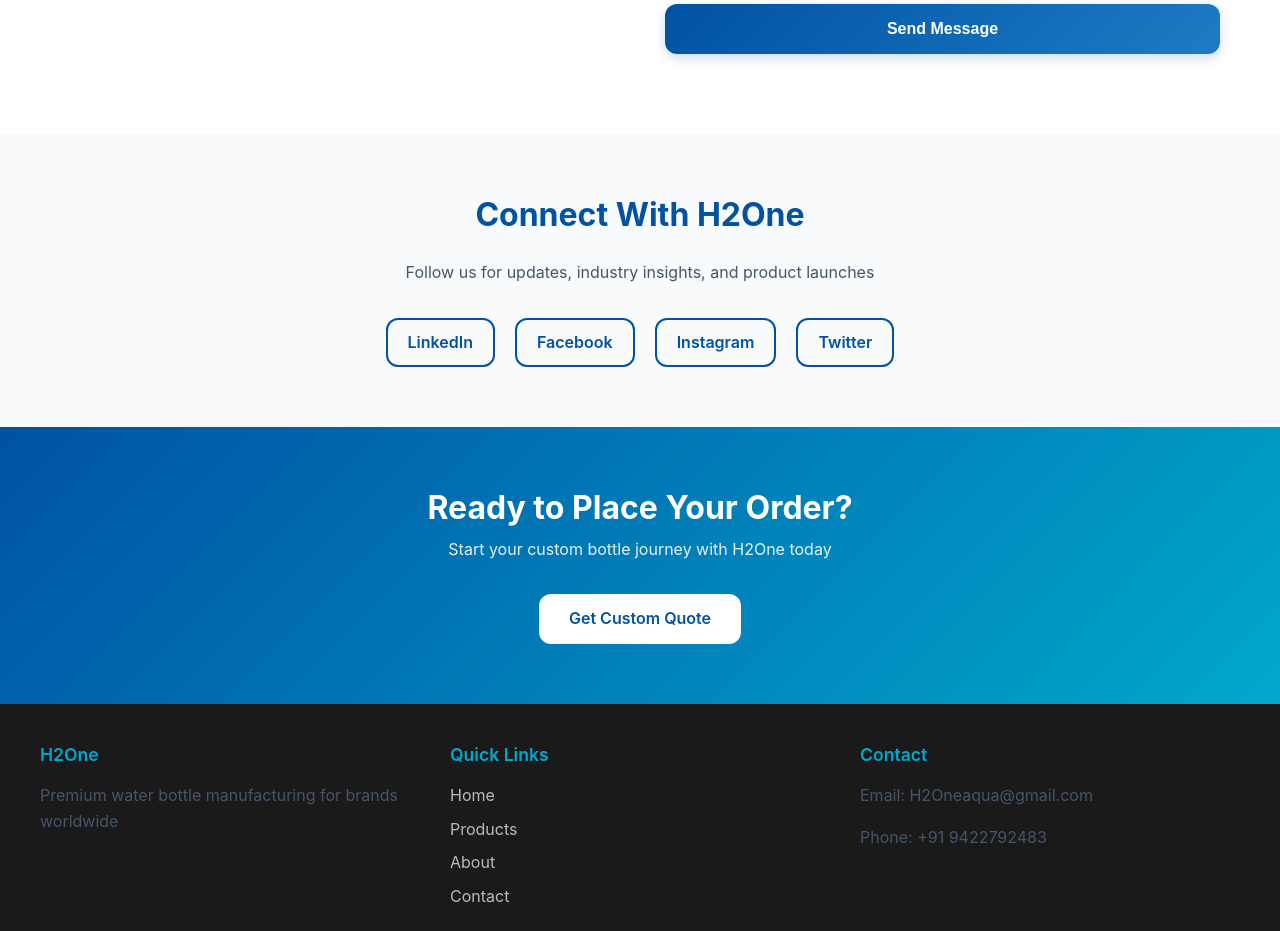
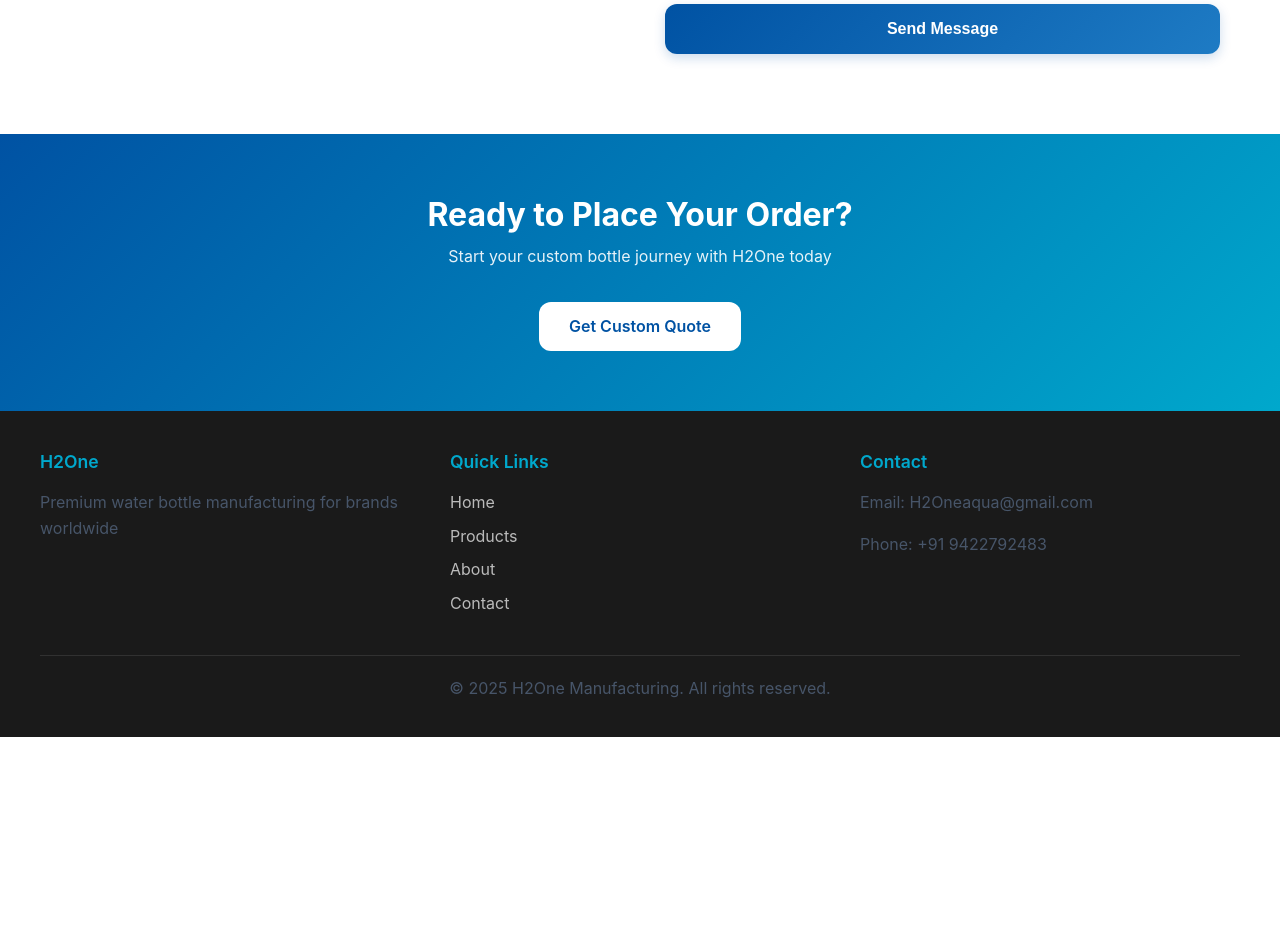
Before and after one commit to h2oneaqua-code/H2One, a website: page contact.html in a window 1280 px wide. Shown: the part 940-1871 px from the top of the page. After the commit the page ends 1677 px from the top, so only its background shows below. Drawn offline with nearby package versions, Linux system fonts and the light colour scheme.

Commit message:
Update contact.html

```diff
--- a/contact.html
+++ b/contact.html
@@ -88,7 +88,7 @@
     </section>
 
     <!-- Social Section -->
-    <section class="social-section">
+    <!-- <section class="social-section">
         <h2>Connect With H2One</h2>
         <p>Follow us for updates, industry insights, and product launches</p>
         <div class="social-links">
@@ -97,7 +97,7 @@
             <a href="#" class="social-link">Instagram</a>
             <a href="#" class="social-link">Twitter</a>
         </div>
-    </section>
+    </section> -->
 
     <!-- CTA Section -->
     <section class="cta-section">
```
